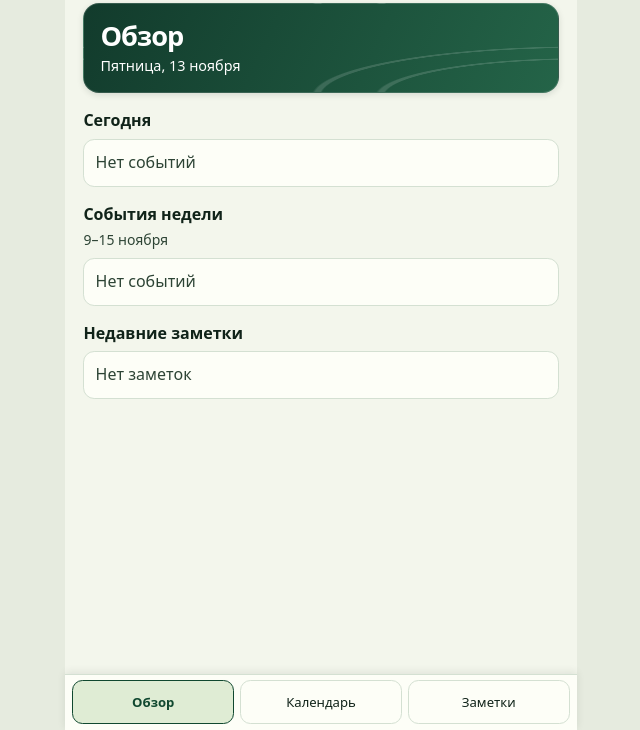
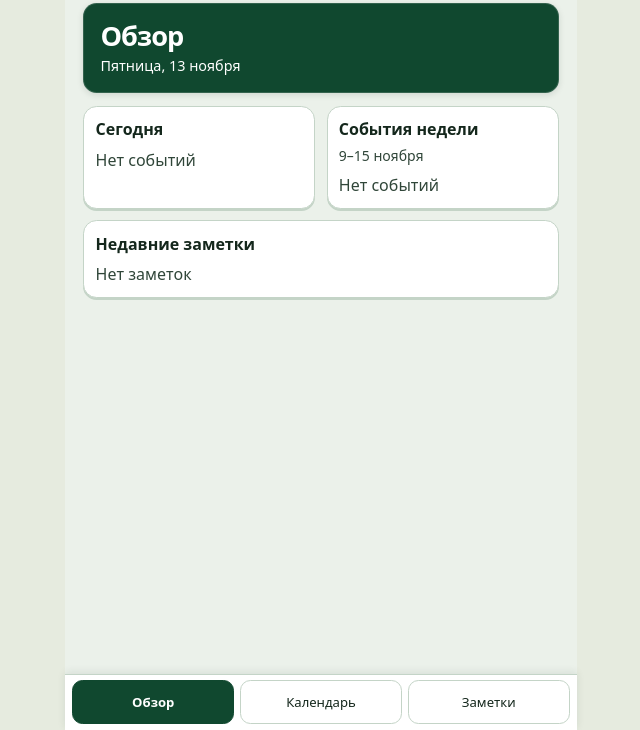
Before and after one commit to htongrad/01-lichnoe, a plain HTML site: page docs/index.html in a window 1280 px wide. Shown: the part 70-800 px from the top of the page, without its empty margins (319-959 px from the left). Drawn offline with Linux system fonts and the light colour scheme.

Commit message:
Apply Modules design and high contrast text to the personal panel

```diff
--- a/docs/index.html
+++ b/docs/index.html
@@ -7,19 +7,19 @@
 <meta name="theme-color" content="#10482f">
 <meta name="description" content="Личная панель с календарём и заметками.">
 <link rel="manifest" href="./manifest.webmanifest">
-<link rel="icon" href="./icon-192.png">
-<link rel="apple-touch-icon" href="./icon-192.png">
+<link rel="icon" href="./icon-192.png?v=2">
+<link rel="apple-touch-icon" href="./icon-192.png?v=2">
 <style id="personal-styles">
 #personal, #personal * { box-sizing: border-box; }
 #personal {
   color-scheme: light dark;
-  --background: #f3f6ec;
-  --paper: #fdfef7;
-  --text: #102319;
-  --secondary: #2d4435;
-  --line: #d4e0d2;
+  --background: #ebf1ea;
+  --paper: #ffffff;
+  --text: #14271c;
+  --secondary: #304639;
+  --line: #c4d4c7;
   --green: #10482f;
-  --tint: #dfecd4;
+  --tint: #d9ebd8;
   display: flex;
   flex-direction: column;
   width: min(100%, 32rem);
@@ -31,13 +31,13 @@
 }
 @media (prefers-color-scheme: dark) {
   #personal {
-    --background: #18241d;
-    --paper: #233128;
-    --text: #f4faef;
-    --secondary: #d9e9d9;
-    --line: #536a58;
-    --green: #b6f0c3;
-    --tint: #314933;
+    --background: #15231b;
+    --paper: #203329;
+    --text: #f4fbf5;
+    --secondary: #d5e7d8;
+    --line: #566f5e;
+    --green: #b5e8ba;
+    --tint: #2d4735;
   }
 }
 #personal header { padding: .85rem 1rem 0; display: flex; align-items: center; justify-content: space-between; gap: .5rem; flex-wrap: wrap; }
@@ -45,9 +45,8 @@
 #personal small { color: var(--secondary); font-size: .875em; }
 #personal main { flex: 1; min-width: 0; padding: .85rem clamp(.65rem, 4vw, 1.15rem) 1.2rem; }
 #personal .hero {
-  background-color: #123b2c;
-  background-image: radial-gradient(ellipse at 105% 105%, transparent 28%, #ffffff24 28.3% 29%, transparent 29.4% 37%, #ffffff24 37.3% 38%, transparent 38.4%), linear-gradient(115deg, #123b2c, #246448);
-  border-radius: 1rem;
+  background: #10482f;
+  border-radius: .85rem;
   padding: 1rem;
 }
 #personal .hero h1, #personal .hero p { color: #fff; margin: 0; }
@@ -97,7 +96,7 @@
   color:var(--paper);
   font-size:1.9rem;
   line-height:1;
-  box-shadow:0 .2rem .7rem #10231945;
+  box-shadow:0 .2rem .7rem #14271c45;
 }
 @media (forced-colors: active) { #personal .create { border:1px solid ButtonText; } }
 #personal .action { border-radius:.6rem; padding:.4rem .7rem; background:var(--tint); color:var(--green); font-weight:700; }
@@ -115,7 +114,7 @@
 #personal .notes.all { grid-template-columns:minmax(0,1fr); }
 #personal .notes small { white-space:pre-line; display:-webkit-box; -webkit-box-orient:vertical; -webkit-line-clamp:2; overflow:hidden; }
 @media (max-width: 23rem) { #personal .times { grid-template-columns:minmax(0,1fr); } }
-#personal { --shadow: 0 2px 6px #10231920; }
+#personal { --shadow: 0 2px 6px #14271c20; }
 #personal .hero, #personal .events, #personal .month, #personal .record, #personal .note { box-shadow:var(--shadow); }
 #personal .hero { border:1px solid #ffffff26; }
 #personal .section { margin-block:1rem; }
@@ -125,7 +124,7 @@
 #personal .back { border-radius:.6rem; padding-inline:.65rem; margin-bottom:.5rem; background:var(--paper); }
 #personal .month-controls { gap:.25rem; padding:.25rem; }
 #personal .month-controls button { border-radius:.55rem; background:var(--tint); }
-#personal nav { gap:.35rem; box-shadow:0 -2px 8px #10231917; }
+#personal nav { gap:.35rem; box-shadow:0 -2px 8px #14271c17; }
 #personal nav button { border:1px solid var(--line); border-radius:.65rem; }
 #personal nav button[aria-current="page"] { border-color:var(--green); border-radius:.65rem; }
 #personal .menu { position:relative; z-index:2; }
@@ -138,6 +137,30 @@
 #personal .agenda-day h3 { margin:0 0 .25rem; color:var(--green); font-size:.87em; }
 #personal .agenda-range { display:block; margin:-.2rem 0 .5rem; }
 #personal .event { grid-template-columns:minmax(0, 5.25rem) minmax(0,1fr); }
+#personal .brand { display:inline-flex; align-items:center; gap:.55rem; color:var(--text); }
+#personal .panel-mark { display:grid; place-items:center; min-width:2.2rem; min-height:2.2rem; padding:.2rem; border-radius:.55rem; background:#10482f; color:#fff; font-weight:850; }
+#personal .overview-modules { display:grid; gap:.7rem; margin-top:.8rem; grid-template-columns:repeat(2,minmax(0,1fr)); }
+#personal .section { min-width:0; background:var(--paper); border:1px solid var(--line); border-radius:.85rem; box-shadow:0 2px 0 var(--line); padding:.7rem; }
+#personal .overview-modules .section { margin:0; }
+#personal .notes-module { grid-column:1 / -1; }
+#personal .section .events, #personal .section .month, #personal .section .empty { border:0; box-shadow:none; padding:0; }
+#personal .section .agenda-day + .agenda-day { border-top:1px solid var(--line); padding-top:.55rem; }
+#personal .overview-modules .event { display:flex; flex-direction:column; gap:.15rem; }
+#personal .overview-modules .notes { grid-template-columns:minmax(0,1fr); }
+#personal .note:first-child { background:var(--paper); }
+#personal .note small { color:var(--secondary); }
+#personal .days button[aria-pressed="true"],
+#personal nav button[aria-current="page"],
+#personal .primary,
+#personal .create { background:#10482f; color:#fff; border-color:#10482f; }
+#personal .controls button:not(.primary) { border:1px solid var(--line); border-radius:.6rem; padding-inline:.7rem; background:var(--paper); }
+#personal .action { min-height:44px; }
+@media (max-width: 359px) { #personal .overview-modules { grid-template-columns:minmax(0,1fr); } }
+@media (forced-colors: active) {
+  #personal .panel-mark, #personal nav button[aria-current="page"], #personal .days button[aria-pressed="true"] {
+    border:2px solid CanvasText;
+  }
+}
 </style>
 <style>
 body { margin: 0; background: light-dark(#e6ebdf, #101913); color-scheme: light dark; }
@@ -147,7 +170,7 @@ body { margin: 0; background: light-dark(#e6ebdf, #101913); color-scheme: light
 </head>
 <body>
 <div id="personal">
-  <header><span class="brand">Личное</span><details class="menu">
+  <header><span class="brand"><span class="panel-mark" aria-hidden="true">01</span>Личное</span><details class="menu">
     <summary class="action" aria-label="Меню">⋯</summary>
     <div class="menu-items">
       <button type="button" data-action="backups">Копии данных</button>
@@ -355,12 +378,12 @@ body { margin: 0; background: light-dark(#e6ebdf, #101913); color-scheme: light
       const date = month + '-' + String(index + 1).padStart(2, '0');
       return `<button type="button" data-day="${date}" aria-pressed="${selected === date}">${index + 1}</button>`;
     }).join('');
-    return `${hero('Календарь')}<h2>Выбрать день</h2><div class="month"><div class="month-controls">
+    return `${hero('Календарь')}<section class="section"><h2>Выбрать день</h2><div class="month"><div class="month-controls">
       <button type="button" data-month="-1" aria-label="Предыдущий месяц">‹</button><strong>${capital(monthName.format(first))}</strong>
       <button type="button" data-month="1" aria-label="Следующий месяц">›</button></div>
       <div class="days">${['Пн','Вт','Ср','Чт','Пт','Сб','Вс'].map(day => `<span>${day}</span>`).join('')}
-      ${'<span aria-hidden="true"></span>'.repeat(offset)}${dates}</div></div>
-      <h2>${capital(fullDate.format(asDate(selected)))}</h2>${eventList(selected)}
+      ${'<span aria-hidden="true"></span>'.repeat(offset)}${dates}</div></div></section>
+      <section class="section"><h2>${capital(fullDate.format(asDate(selected)))}</h2>${eventList(selected)}</section>
       ${weekAgenda(selected)}
       ${agenda('События месяца', month + '-01', month + '-' + count, capital(monthName.format(first)))}`;
   }
@@ -435,10 +458,14 @@ body { margin: 0; background: light-dark(#e6ebdf, #101913); color-scheme: light
         <p class="record">${escape(detail)}</p><div class="controls"><button type="button" class="action" data-action="edit">Изменить</button>
         <button type="button" data-action="delete">Удалить</button></div>`;
     } else if (page === 'overview') {
-      main.innerHTML = `${hero('Обзор', capital(fullDate.format(asDate(today))))}<h2>Сегодня</h2>${eventList(today)}${weekAgenda(today)}
-        <h2>Недавние заметки</h2>${noteList(true)}`;
+      main.innerHTML = `${hero('Обзор', capital(fullDate.format(asDate(today))))}
+        <div class="overview-modules">
+          <section class="section today-module"><h2>Сегодня</h2>${eventList(today)}</section>
+          ${weekAgenda(today)}
+          <section class="section notes-module"><h2>Недавние заметки</h2>${noteList(true)}</section>
+        </div>`;
     } else {
-      main.innerHTML = page === 'calendar' ? calendar() : `${hero('Заметки')}<h2>Все заметки</h2>${noteList(false)}`;
+      main.innerHTML = page === 'calendar' ? calendar() : `${hero('Заметки')}<section class="section"><h2>Все заметки</h2>${noteList(false)}</section>`;
     }
     create.hidden = !storageReadable || Boolean(view) || page === 'overview';
     create.dataset.action = page === 'calendar' ? 'new-event' : 'new-note';
--- a/docs/sw.js
+++ b/docs/sw.js
@@ -1,5 +1,5 @@
 const prefix = 'lichnoe-shell-';
-const cacheName = prefix + 'v1';
+const cacheName = prefix + 'v2';
 const home = new URL('./', self.registration.scope);
 const shell = new URL('index.html', home);
 self.addEventListener('install', event => {
```
Also changed, not shown: docs/icon-192.png, docs/icon-512.png, docs/manifest.webmanifest.
